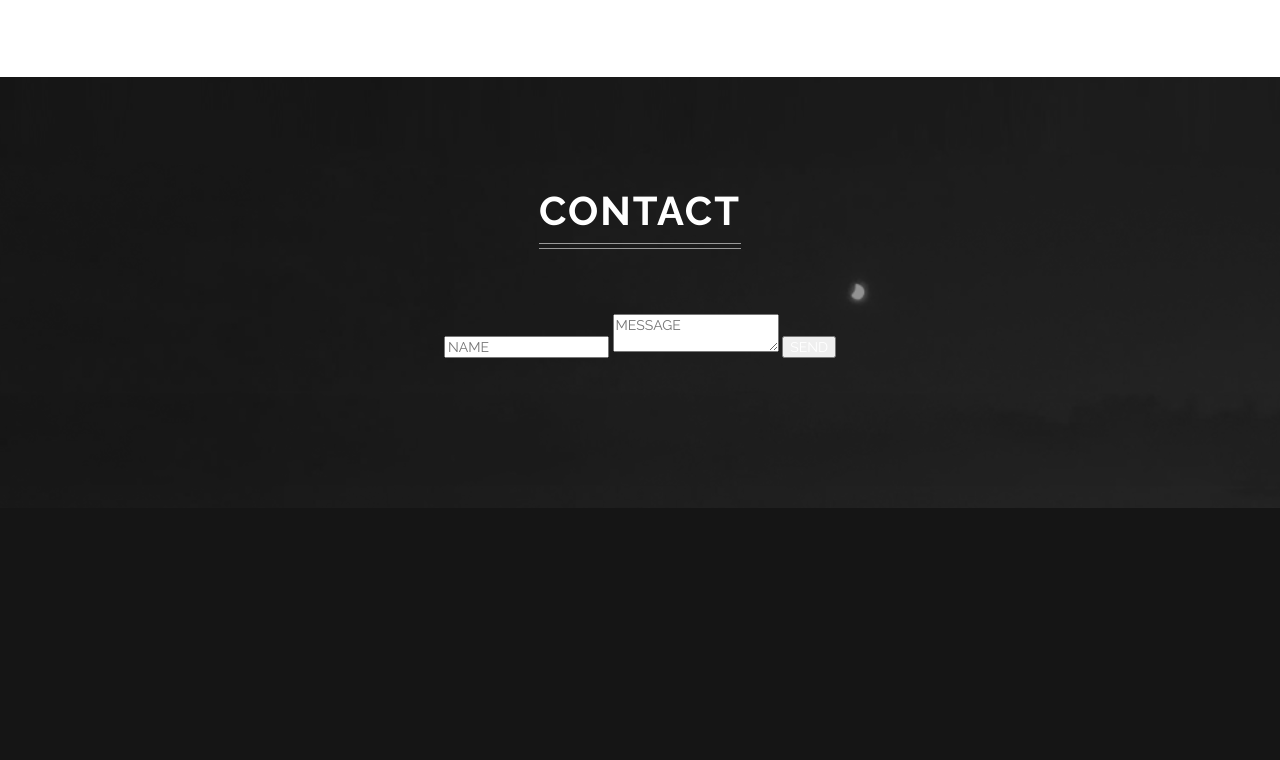
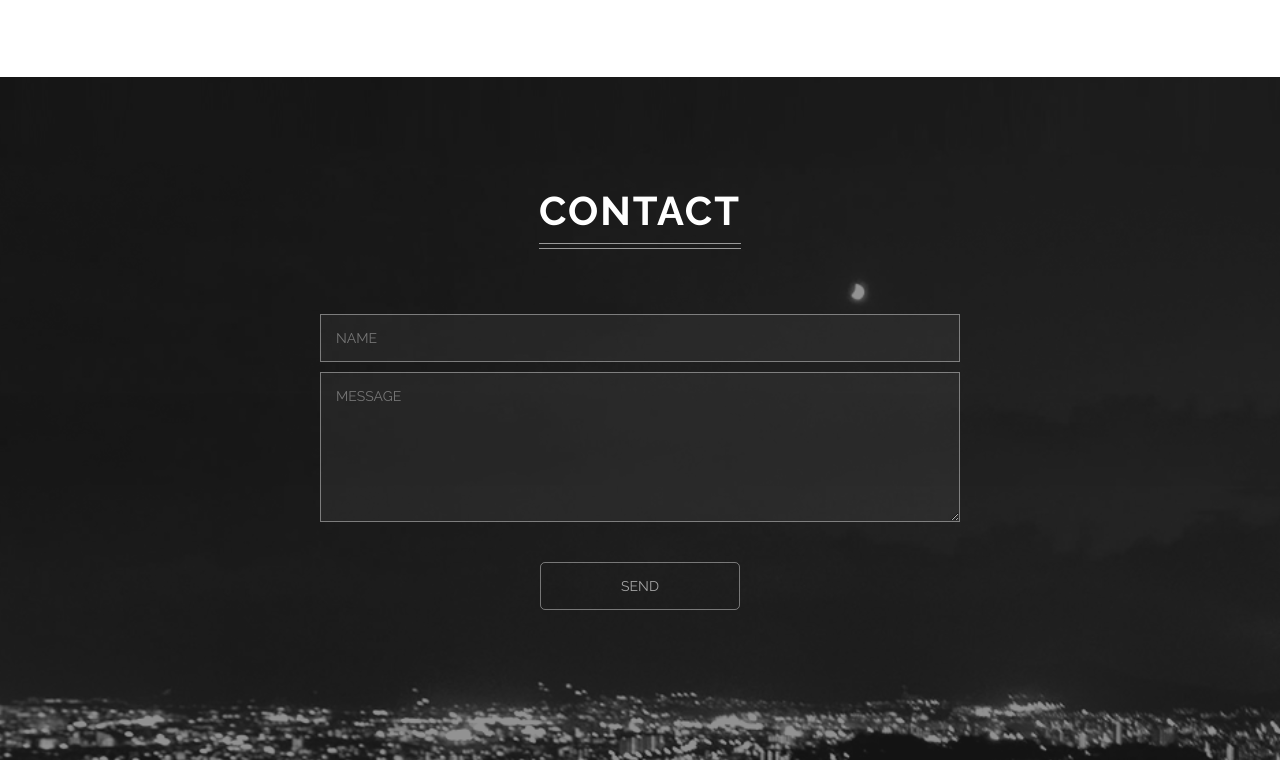
Before and after one commit to odakayaka/singlepage, a plain HTML site: page index.html in a window 1280 px wide. Shown: the part 2354-3114 px from the top of the page. Before the commit the page ends 2862 px from the top, so only its background shows below. Drawn offline with Linux system fonts and the light colour scheme.

Commit message:
コンタクトフォームの整形・スタイル追加

```diff
--- a/css/style.css
+++ b/css/style.css
@@ -242,3 +242,36 @@ body {
 	width: 50%;
 	margin: 50px auto 0;
 }
+.contact-form input[type=text],
+.contact-form textarea{
+	display: block;
+	width: 100%;
+	margin-bottom: 10px;
+	padding: 15px;
+	outline: none;
+	border: 1px solid rgba(255,255,255,0.4);
+	border-radius: 0;
+	background-color: rgba(255,255,255,0.05);
+	color: #fff;
+}
+.contact-form textarea{
+	height: 150px;
+}
+.contact-form input[type=submit]{
+	display: block;
+	width: 200px;
+	margin: 40px auto 0;
+	padding: 15px;
+	border: 1px solid rgba(255,255,255,0.4);
+	border-radius: 5px;
+	background-color: transparent;
+	color: rgba(255,255,255,0.6);
+	cursor: pointer;
+}
+.contact-form input[type=submit]:hover{
+	background-color: rgba(255,255,255,0.05);
+}
+.contact-form input[type=text]:focus,
+.contact-form textarea:focus{
+	box-shadow: 0 0 8px rgba(255,255,255,0.5) inset;
+}
```
